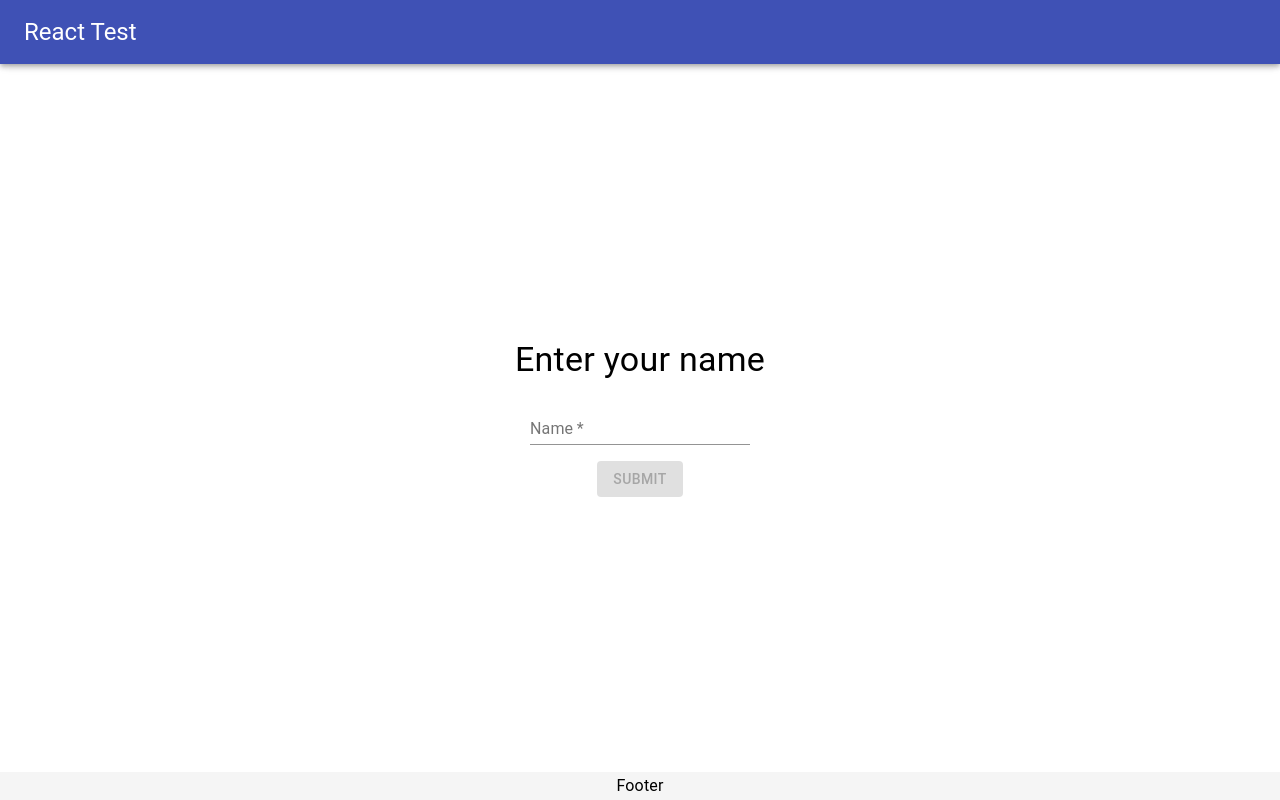
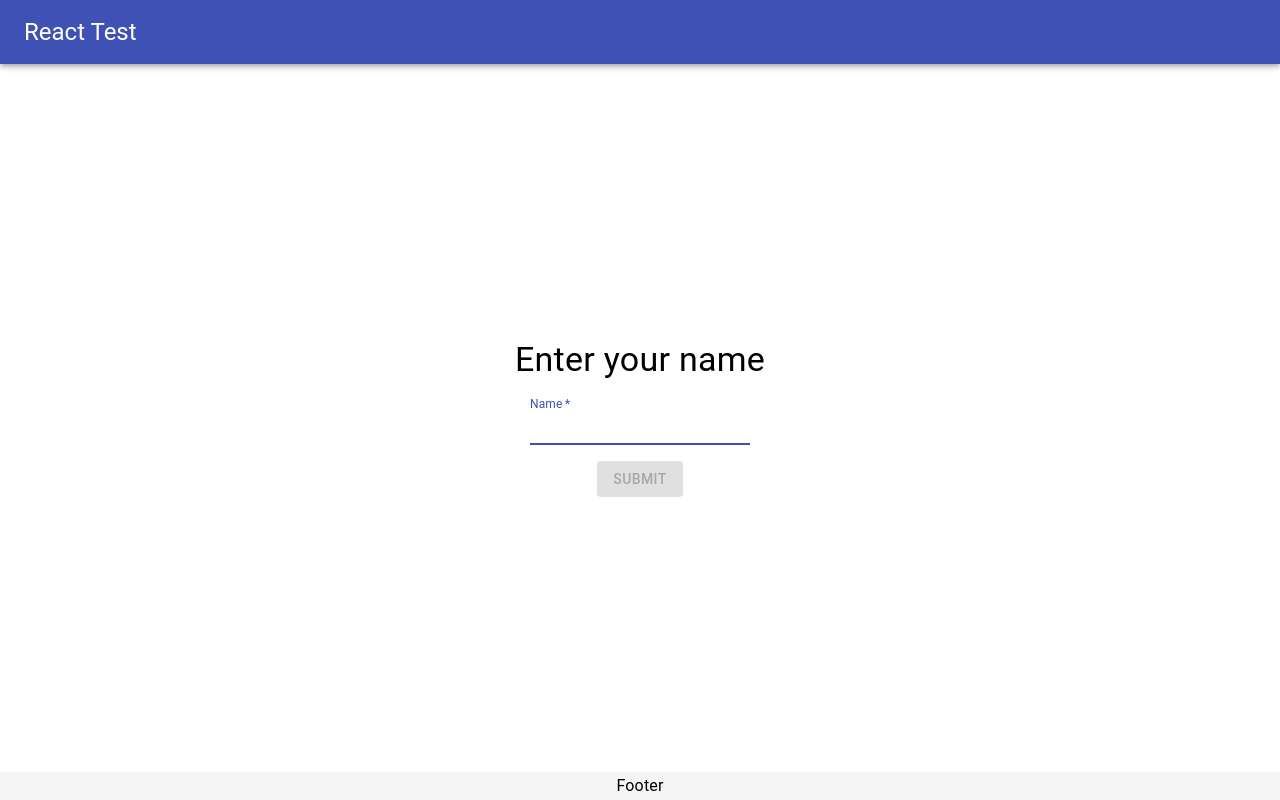
Before and after one commit to KevinBrendel/react-test-app, a React (Create React App) app: page /input in a window 1280 px wide. Built offline with nearby package versions, Linux system fonts and the light colour scheme.

Commit message:
Autofocus on textfield.

```diff
--- a/src/pages/InputPage.tsx
+++ b/src/pages/InputPage.tsx
@@ -27,7 +27,7 @@ const InputPage: React.FC<UserNameProps> = (props) => {
 				</Typography>
 				</Grid>
 				<Grid item>
-					<TextField label="Name" value={props.userName} onChange={onInputChanged} required />
+					<TextField label="Name" value={props.userName} onChange={onInputChanged} required autoFocus />
 				</Grid>
 				<Grid item>
 					<Button type="submit" variant="contained" color="primary" onClick={onSubmit} disabled={props.userName.length === 0}>Submit</Button>
```
